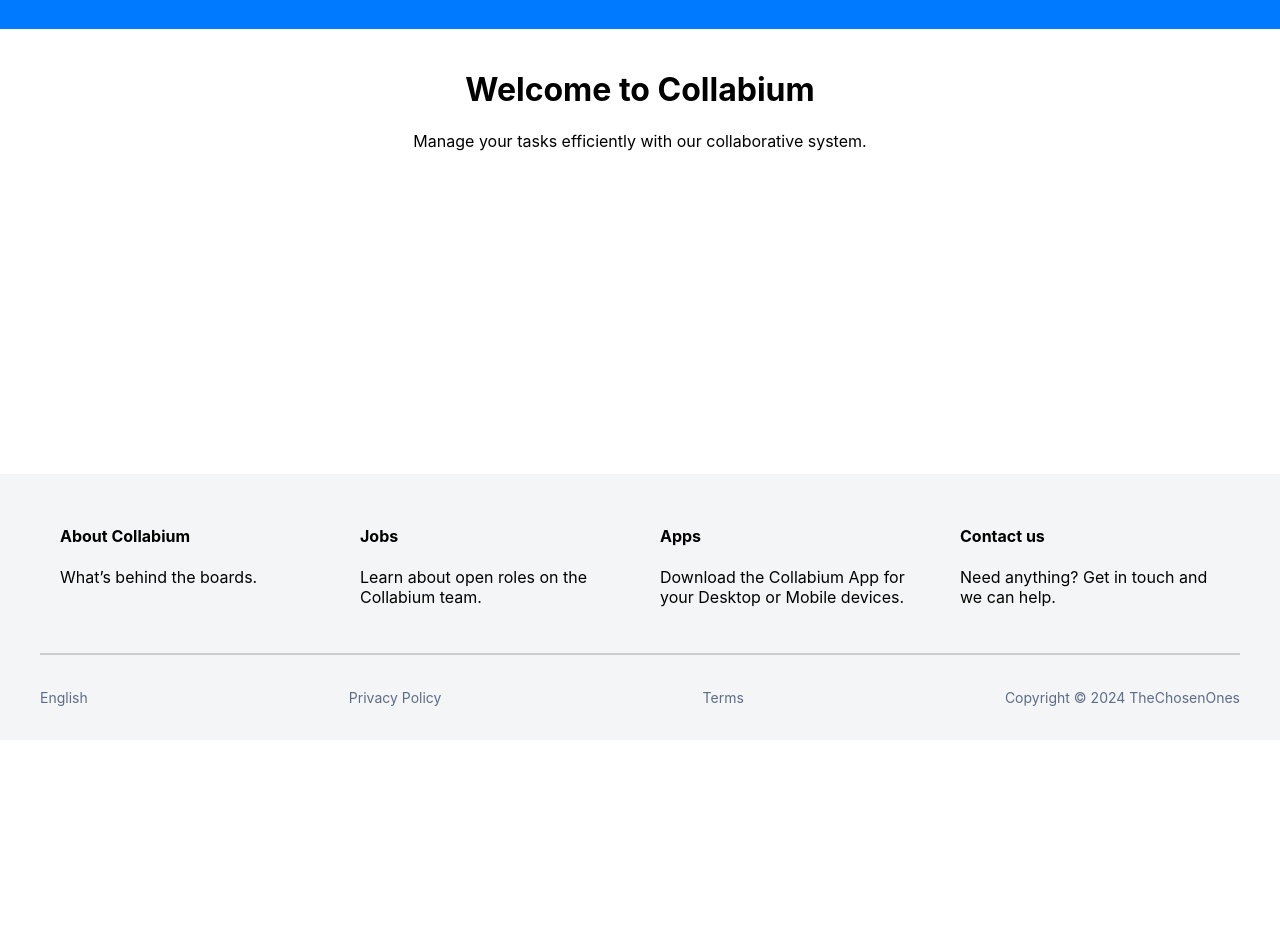
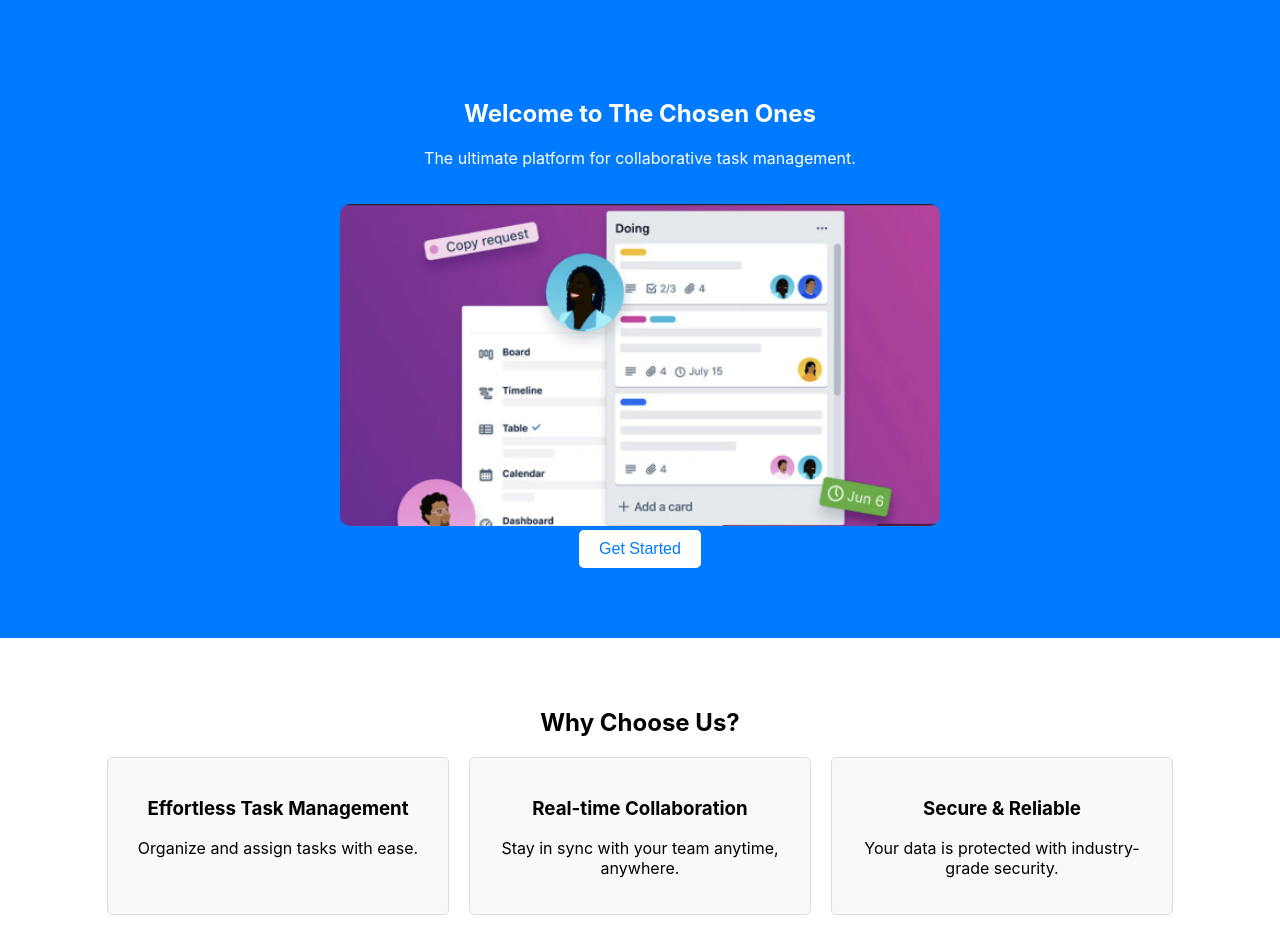
Before and after one commit to KianShirvani/TheChosenOnes, a React (Create React App) app in the folder frontend/: page / in a window 1280 px wide. Shown: the part 60-1012 px from the top of the page. Before the commit the page ends 800 px from the top, so only its background shows below. Built offline with nearby package versions, Linux system fonts and the light colour scheme.

Commit message:
move to components folder and add main page design

```diff
--- a/frontend/src/MainPage.js
+++ b/frontend/src/MainPage.js
@@ -1,31 +1,22 @@
 import React from "react";
-import Footer from "./Footer";
-import Navbar from "./Navbar";
+import HeroSection from "./components/HeroSection";
+import FeaturesSection from "./components/FeaturesSection";
+import Testimonials from "./components/Testimonials";
+import CallToAction from "./components/CallToAction";
+import Footer from "./components/Footer";
+import Navbar from "./components/Navbar";
 
 const MainPage = () => {
   return (
-    <div style={styles.container}>
+    <>
       <Navbar />
-      <div style={styles.content}>
-        <h1>Welcome to Collabium</h1>
-        <p>Manage your tasks efficiently with our collaborative system.</p>
-      </div>
+      <HeroSection />
+      <FeaturesSection />
+      <Testimonials />
+      <CallToAction />
       <Footer />
-    </div>
+    </>
   );
 };
 
-const styles = {
-  container: {
-    display: "flex",
-    flexDirection: "column",
-    minHeight: "100vh",
-  },
-  content: {
-    flex: 1,
-    padding: "20px",
-    textAlign: "center",
-  },
-};
-
 export default MainPage;
--- /dev/null
+++ b/frontend/src/components/CallToAction.js
@@ -0,0 +1,31 @@
+import React from "react";
+
+const CallToAction = () => {
+  return (
+    <section style={styles.container}>
+      <h2>Ready to Boost Your Productivity?</h2>
+      <button style={styles.button} onClick={() => alert("Sign Up Now!")}>
+        Sign Up Now
+      </button>
+    </section>
+  );
+};
+
+const styles = {
+  container: {
+    textAlign: "center",
+    padding: "50px 20px",
+    background: "#ffcc00",
+  },
+  button: {
+    padding: "12px 24px",
+    fontSize: "18px",
+    background: "#007bff",
+    color: "white",
+    border: "none",
+    borderRadius: "5px",
+    cursor: "pointer",
+  },
+};
+
+export default CallToAction;
--- /dev/null
+++ b/frontend/src/components/FeaturesSection.js
@@ -0,0 +1,45 @@
+import React from "react";
+
+const FeaturesSection = () => {
+  return (
+    <section style={styles.container}>
+      <h2>Why Choose Us?</h2>
+      <div style={styles.grid}>
+        <div style={styles.card}>
+          <h3>Effortless Task Management</h3>
+          <p>Organize and assign tasks with ease.</p>
+        </div>
+        <div style={styles.card}>
+          <h3>Real-time Collaboration</h3>
+          <p>Stay in sync with your team anytime, anywhere.</p>
+        </div>
+        <div style={styles.card}>
+          <h3>Secure & Reliable</h3>
+          <p>Your data is protected with industry-grade security.</p>
+        </div>
+      </div>
+    </section>
+  );
+};
+
+const styles = {
+  container: {
+    textAlign: "center",
+    padding: "50px 20px",
+  },
+  grid: {
+    display: "flex",
+    justifyContent: "center",
+    gap: "20px",
+    flexWrap: "wrap",
+  },
+  card: {
+    width: "300px",
+    padding: "20px",
+    border: "1px solid #ddd",
+    borderRadius: "5px",
+    background: "#f9f9f9",
+  },
+};
+
+export default FeaturesSection;
--- /dev/null
+++ b/frontend/src/components/HeroSection.js
@@ -0,0 +1,46 @@
+import React from "react"; // ✅ keep imports at the top
+
+const HeroSection = () => {
+  return (
+    <section style={styles.hero}>
+      <h1>Welcome to The Chosen Ones</h1>
+      <p>The ultimate platform for collaborative task management.</p>
+
+      <img src="/hero-image.png" alt="Hero" style={styles.image} />
+      <br></br>
+      <button style={styles.button} onClick={() => alert("Sign Up Clicked")}>
+        Get Started
+      </button>
+
+
+    </section>
+  );
+};
+
+const styles = {
+  hero: {
+    textAlign: "center",
+    padding: "50px 20px",
+    background: "#007bff",
+    color: "white",
+  },
+  button: {
+    padding: "10px 20px",
+    fontSize: "16px",
+    color: "#007bff",
+    background: "white",
+    border: "none",
+    borderRadius: "5px",
+    cursor: "pointer",
+    marginBottom: "20px",
+  },
+  image: {
+    width: "80%", // Adjust the size as needed
+    maxWidth: "600px",
+    height: "auto",
+    borderRadius: "10px",
+    marginTop: "20px",
+  },
+};
+
+export default HeroSection;
--- /dev/null
+++ b/frontend/src/components/Testimonials.js
@@ -0,0 +1,27 @@
+import React from "react";
+
+const Testimonials = () => {
+  return (
+    <section style={styles.container}>
+      <h2>What Our Users Say</h2>
+      <blockquote style={styles.quote}>
+        "This platform has transformed the way our team collaborates!"
+      </blockquote>
+      <p>- John Doe, Project Manager</p>
+    </section>
+  );
+};
+
+const styles = {
+  container: {
+    textAlign: "center",
+    padding: "50px 20px",
+    background: "#e3f2fd",
+  },
+  quote: {
+    fontStyle: "italic",
+    fontSize: "18px",
+  },
+};
+
+export default Testimonials;
```
Also changed, not shown: frontend/public/hero-image.png (added), frontend/src/components/Footer.js (renamed from frontend/src/Footer.js), frontend/src/components/Navbar.js (renamed from frontend/src/Navbar.js).
